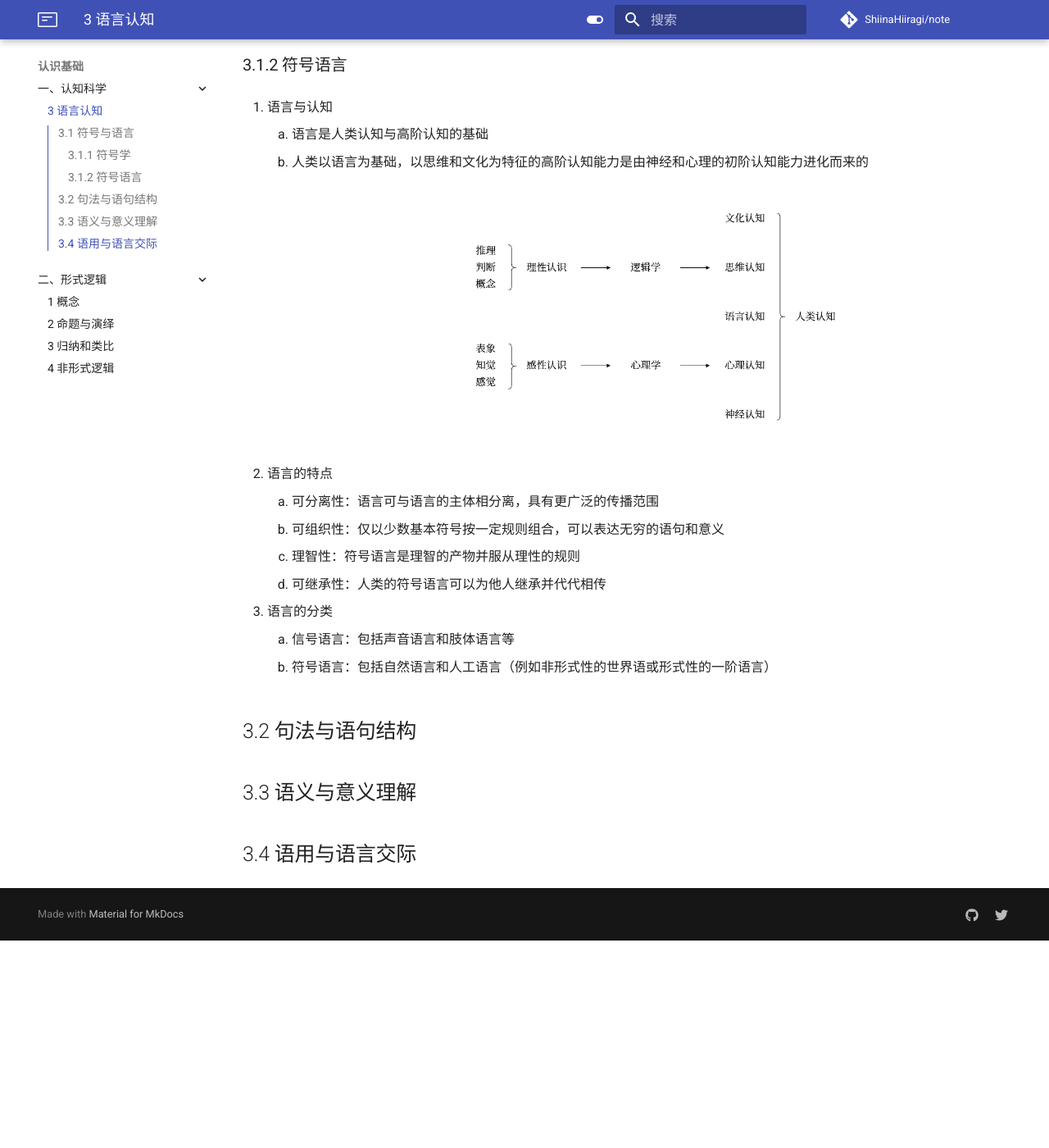
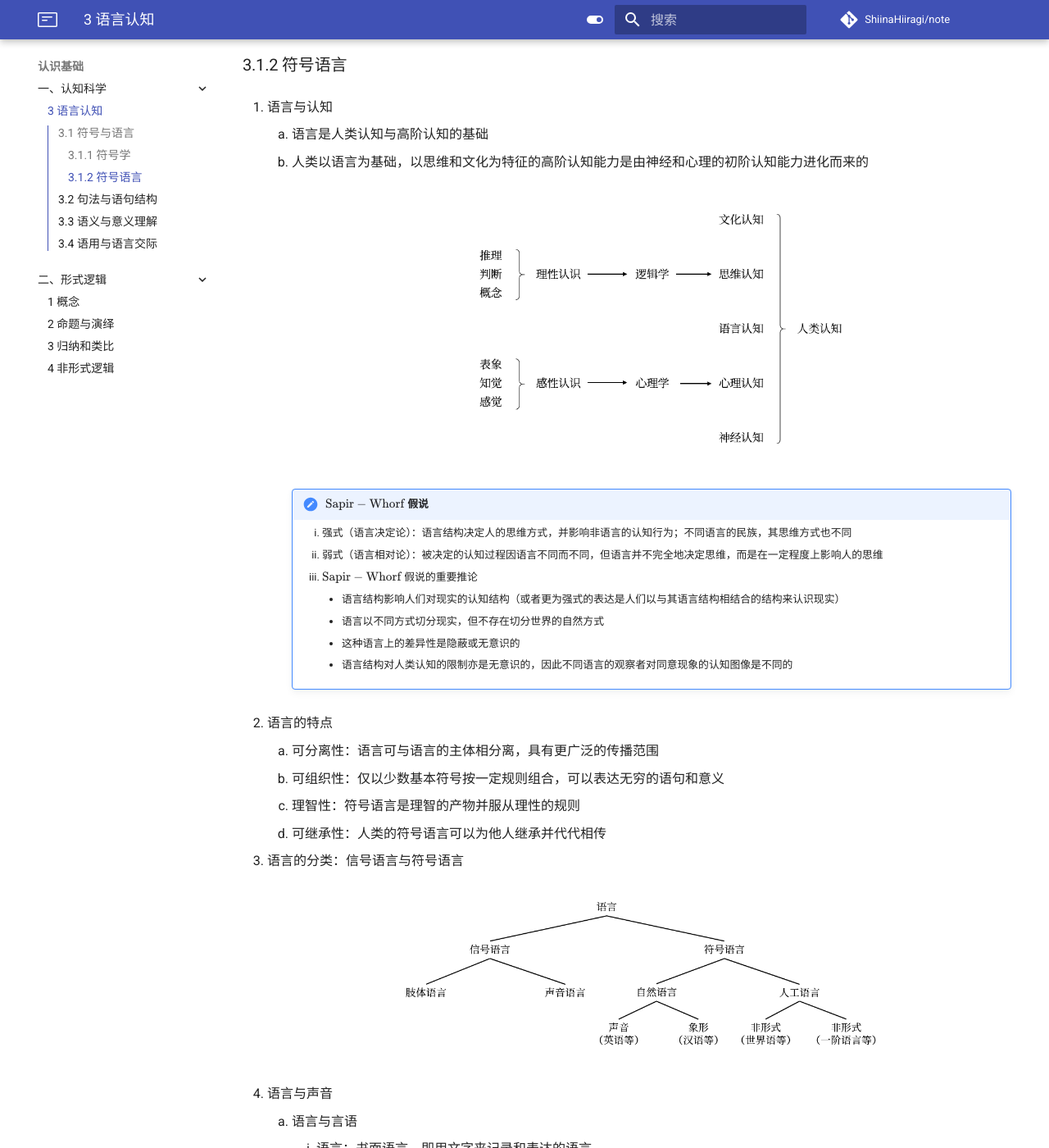
Before and after one commit to ShiinaHiiragi/note, an MkDocs documentation site: the page built from docs/cogn/cogn/lang.md, in a window 1280 px wide and 1400 px high, scrolled down 864 px. Shown: the whole window at 82% size. Built offline with MkDocs 1.6.1 and Material for MkDocs 9.7.7, drawn with Linux system fonts in a browser that asks for light colours; comment, search, counter and statistics services are not loaded; before the commit the page ends 2011 px from its top, so only the background shows below that; some of the changed text lies outside the part shown.

Commit message:
change image

```diff
--- a/docs/cogn/cogn/lang.md
+++ b/docs/cogn/cogn/lang.md
@@ -29,14 +29,39 @@
             <style> img[src$="cogn.png"] { width: 500px; } </style>
         </figure>
 
+        !!! note "$\text{Sapir}-\text{Whorf}$ 假说"
+            1. 强式（语言决定论）：语言结构决定人的思维方式，并影响非语言的认知行为；不同语言的民族，其思维方式也不同
+            2. 弱式（语言相对论）：被决定的认知过程因语言不同而不同，但语言并不完全地决定思维，而是在一定程度上影响人的思维
+            3. $\text{Sapir}-\text{Whorf}$ 假说的重要推论
+                - 语言结构影响人们对现实的认知结构（或者更为强式的表达是人们以与其语言结构相结合的结构来认识现实）
+                - 语言以不同方式切分现实，但不存在切分世界的自然方式
+                - 这种语言上的差异性是隐蔽或无意识的
+                - 语言结构对人类认知的限制亦是无意识的，因此不同语言的观察者对同意现象的认知图像是不同的
+
 2. 语言的特点
     1. 可分离性：语言可与语言的主体相分离，具有更广泛的传播范围
     2. 可组织性：仅以少数基本符号按一定规则组合，可以表达无穷的语句和意义
     3. 理智性：符号语言是理智的产物并服从理性的规则
     4. 可继承性：人类的符号语言可以为他人继承并代代相传
-3. 语言的分类
-    1. 信号语言：包括声音语言和肢体语言等
-    2. 符号语言：包括自然语言和人工语言（例如非形式性的世界语或形式性的一阶语言）
+3. 语言的分类：信号语言与符号语言
+
+    <figure markdown>
+        ![](../assets/lang.png)
+        <style> img[src$="lang.png"] { width: 640px; } </style>
+    </figure>
+
+4. 语言与声音
+    1. 语言与言语
+        1. 语言：书面语言，即用文字来记录和表达的语言
+        2. 言语：口头语言，现代语言学更注重对言语的研究。$\text{Vygotsky}$ 认为言语的有两个基本功能：① 用于交际的功能，包括动物也有这种功能；② 用于心理过程，它以内心独白的方式来组织和促进认知
+    2. 能指与所指：$\text{Saussure}$ 认为每一个语言记号都由两部分构成
+        1. 能指：声音模式，即听者对声音的心里印象
+        2. 所指：语言所反映事物的概念
+5. 语言层次论
+    1. 对象语言与元语言
+        1. 对象语言：语言系统中被作为研究对象的语言
+        2. 元语言：用来指称对象语言的语言
+    2. 对象语言 $L$ 没有真假，元语言 $M$ 含有关于对象语言的语义指称，例如谓词「在 $L$ 中为真」或「在 $L$ 中为假」
 
 ## 3.2 句法与语句结构
 
```
Also changed, not shown: docs/cogn/assets/cogn.png, docs/cogn/assets/lang.png (added).
